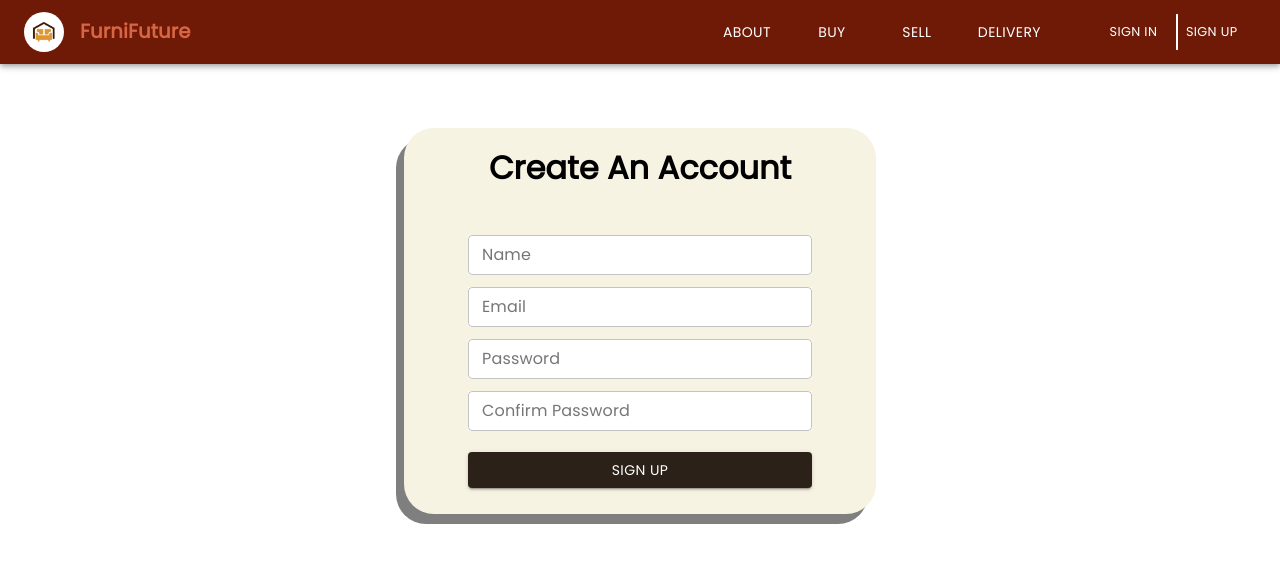
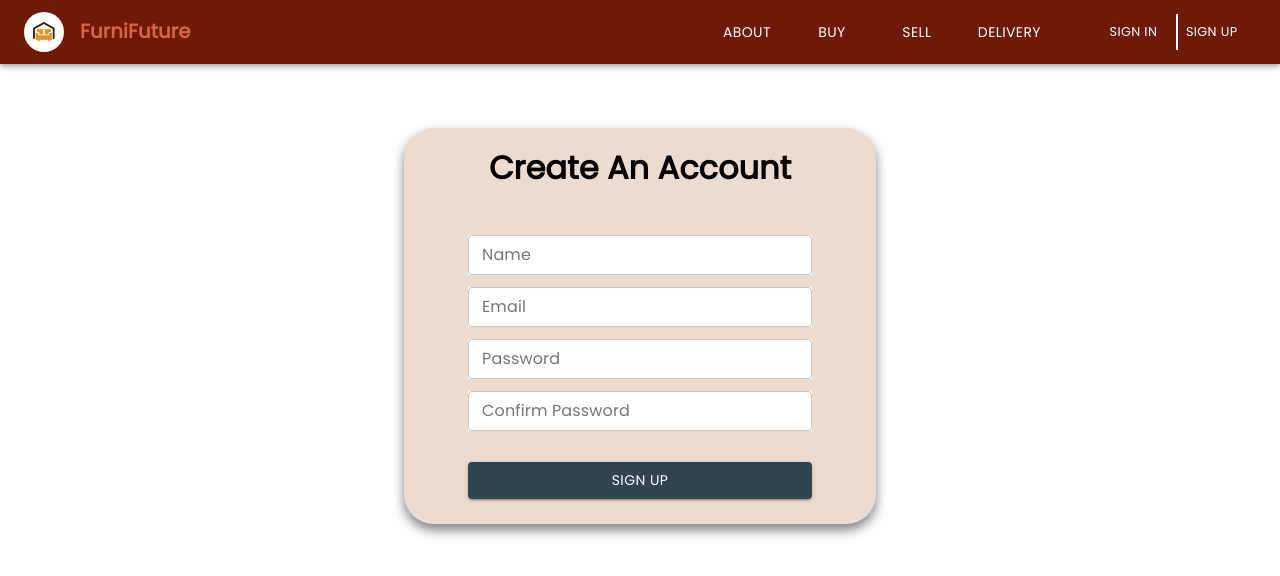
Before and after one commit to AhmadNourelddine/furnifuture, a React (Create React App) app: page /signup in a window 1280 px wide. Shown: the top 576 px of the page. Built offline with nearby package versions, Linux system fonts and the light colour scheme.

Commit message:
changed in design and colors

```diff
--- a/src/css/login/login.css
+++ b/src/css/login/login.css
@@ -4,25 +4,33 @@
     flex-direction: column;
     justify-content: center;
     align-items: center;
-    background-color: #F7F3E3;
+    background-color: #ECDCCF;
 }
+
 #signin-box{
     padding:1% 5% 3%;
     border-radius:30px;
-    box-shadow:rgb(0 0 0 / 50%) -8px 10px;
+    box-shadow:rgb(0 0 0 / 50%) 0px 6px 12px;
 }
+
 #sign-in{
     font-size: 200%;
     font-weight: 700;
+    text-align: left !important;
     margin: 1% auto 10% auto;
     max-width: fit-content;
     text-align: center;
 }
 #signin-btn{
     margin-top:5%;
-    background-color:#2B2118;
+    background-color:#304451;
     color:white;
 }
 .outlined-basic{
     background-color: white;
 }
+
+.sign-in-page-sign-up-link{
+    margin-top: 1rem !important;
+    font-size: 80% !important;
+}
--- a/src/css/signup/signup.css
+++ b/src/css/signup/signup.css
@@ -4,23 +4,23 @@
     flex-direction: column;
     justify-content: center;
     align-items: center;
-    background-color: #F7F3E3;
+    background-color: #ECDCCF;
 }
 #sign-up{
     font-size: 200%;
     font-weight: 700;
     margin: 1% auto 10% auto;
     max-width: fit-content;
-    text-align: center;
+    text-align: left;
 }
 #signup-box{
     padding:1% 5% 2%;
     border-radius:30px;
-    box-shadow:rgb(0 0 0 / 50%) -8px 10px;
+    box-shadow:rgb(0 0 0 / 50%) 0px 6px 12px;
 }
 #signup-btn{
-    margin-top:5%;
-    background-color:#2B2118;
+    margin-top:8%;
+    background-color:#304451;
     color:white;
 }
 .outlined-basic{
```
